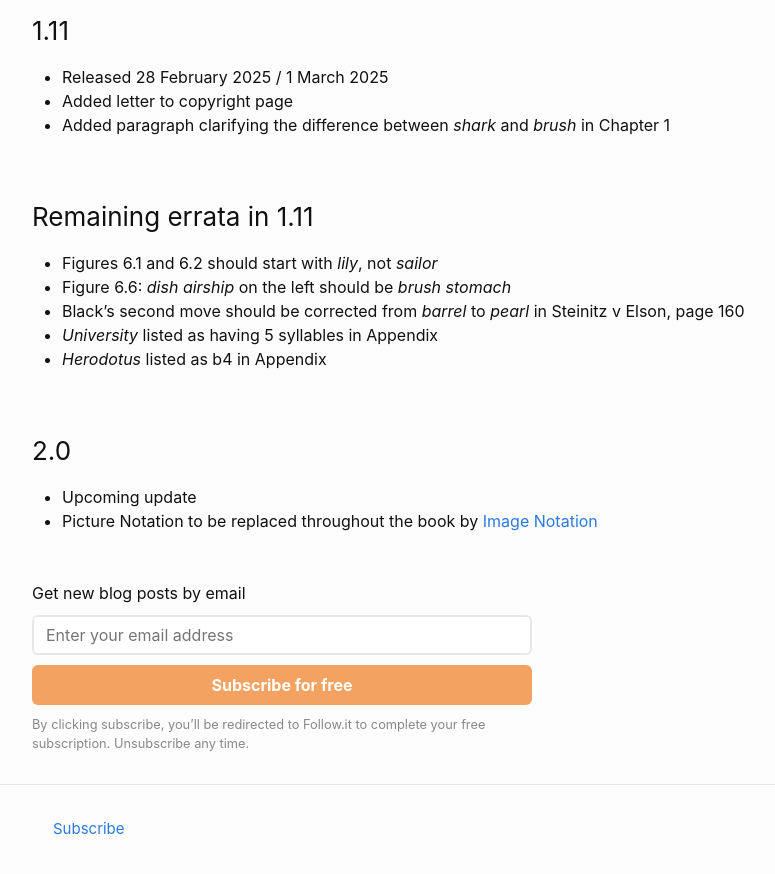
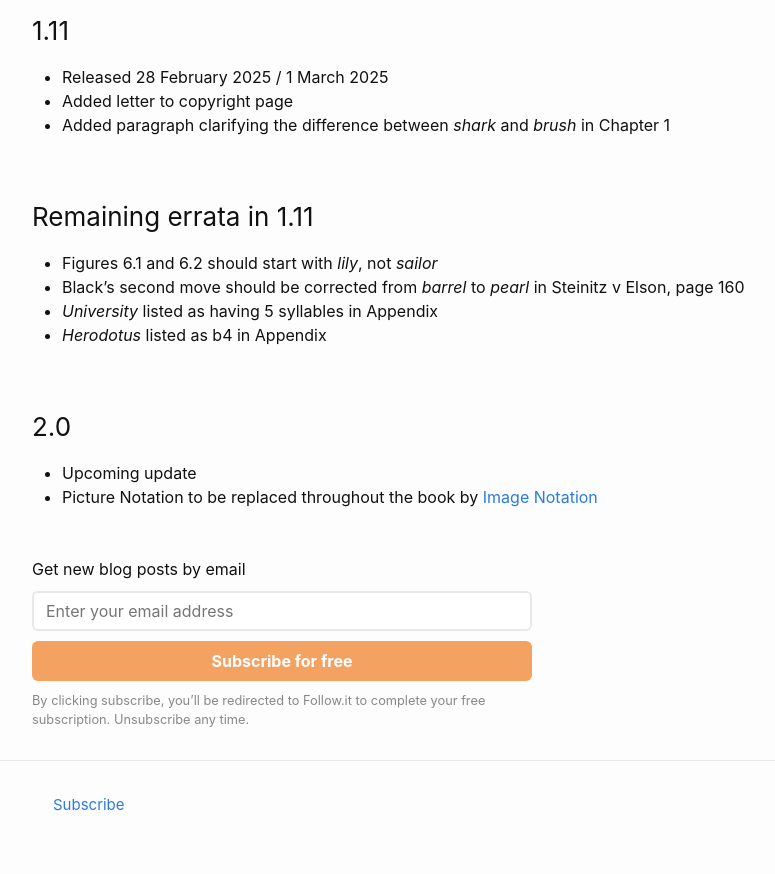
Before and after one commit to liontailedmacaque/liontailedmacaque.github.io, a Jekyll site: the page built from chessmemorypalace/versions.md, in a window 1280 px wide and 900 px high, scrolled down 2928 px. Shown: the top 874 px of the window, without its empty margins (238-1013 px from the left). Built offline with Jekyll 4.4.1, drawn with Linux system fonts in a browser that asks for light colours.

Commit message:
Update versions.md

```diff
--- a/chessmemorypalace/versions.md
+++ b/chessmemorypalace/versions.md
@@ -82,7 +82,6 @@ This page lists the versions and the changes that have been made. If you are one
 
 ### Remaining errata in 1.11
 - Figures 6.1 and 6.2 should start with *lily*, not *sailor*
-- Figure 6.6: *dish airship* on the left should be *brush stomach*
 - Black's second move should be corrected from *barrel* to *pearl* in Steinitz v Elson, page 160
 - *University* listed as having 5 syllables in Appendix
 - *Herodotus* listed as b4 in Appendix
```
